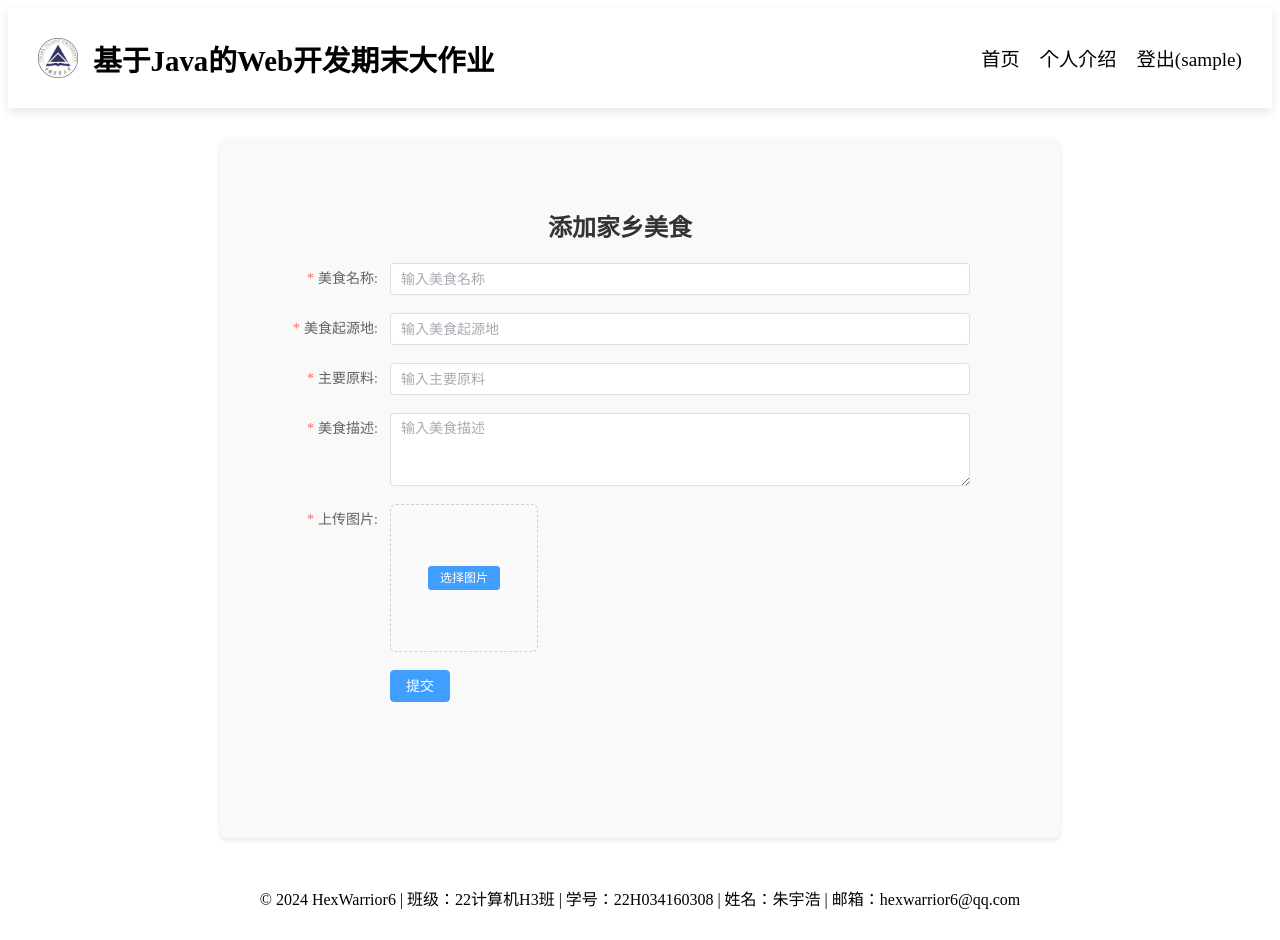
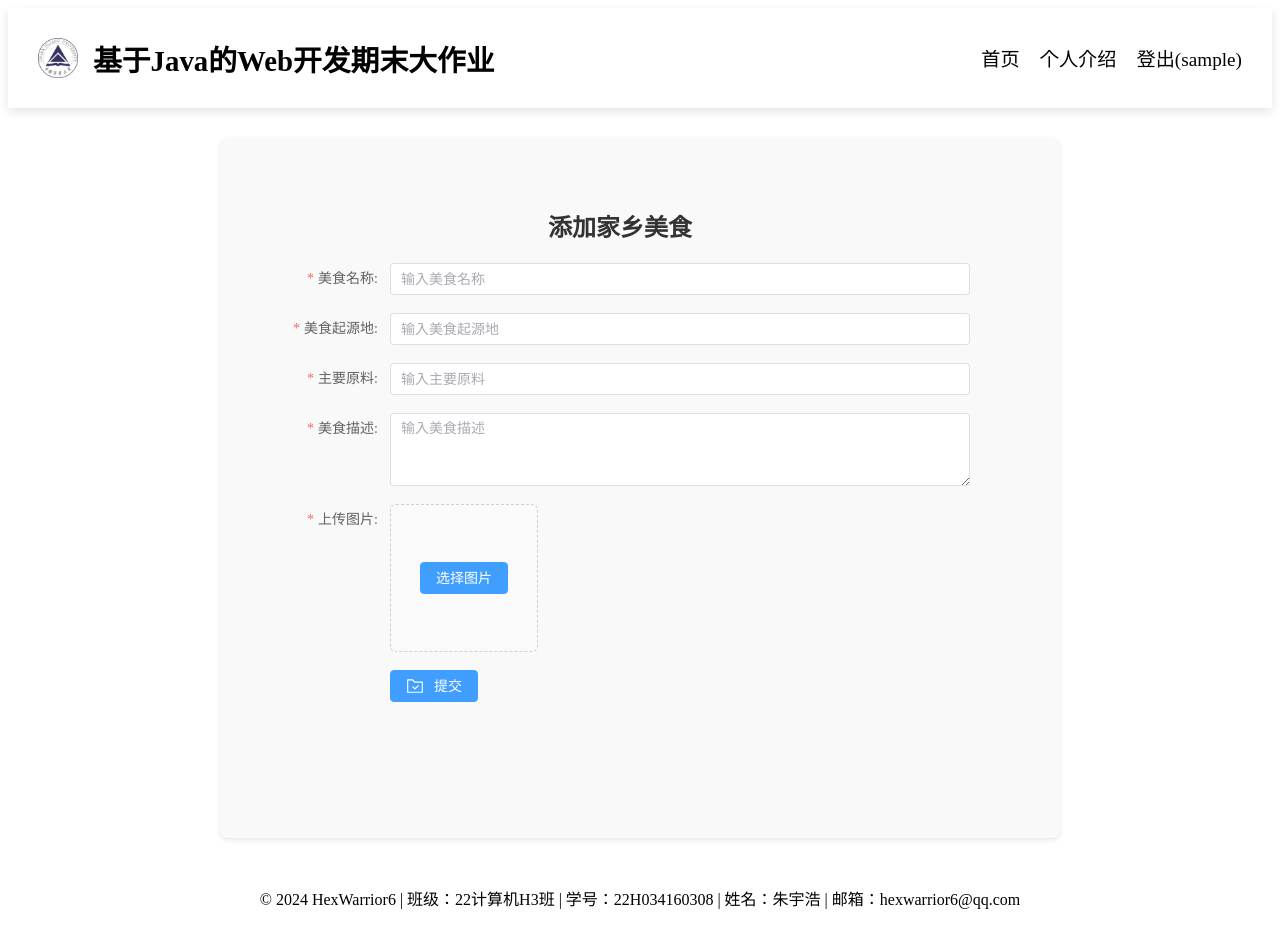
Before and after one commit to hexwarrior6/shaoxing-showcase-web, a Vue app in the folder shaoxing-showcase-web-frontend/: page /add-food in a window 1280 px wide. Built offline with nearby package versions, Linux system fonts and the light colour scheme; sample sign-in values are in the browser's storage.

Commit message:
调整全局element plus组件大小

```diff
--- a/shaoxing-showcase-web-frontend/src/main.js
+++ b/shaoxing-showcase-web-frontend/src/main.js
@@ -7,6 +7,7 @@ import router from './router'
 import 'element-plus/dist/index.css'
 import * as ElementPlusIconsVue from '@element-plus/icons-vue'
 import axios from "axios";
+import ElementPlus from 'element-plus'
 
 const app = createApp(App)
 
@@ -18,5 +19,8 @@ for (const [key, component] of Object.entries(ElementPlusIconsVue)) {
 
 app.use(createPinia())
 app.use(router)
+app.use(ElementPlus, {
+  size: 'large'
+})
 
 app.mount('#app')
--- a/shaoxing-showcase-web-frontend/src/views/food/AddLocalFood.vue
+++ b/shaoxing-showcase-web-frontend/src/views/food/AddLocalFood.vue
@@ -33,13 +33,13 @@
               :limit="1"
               :auto-upload="false"
           >
-            <el-button slot="trigger" size="small" type="primary">选择图片</el-button>
+            <el-button slot="trigger" size="default" type="primary">选择图片</el-button>
           </el-upload>
         </div>
       </el-form-item>
 
       <el-form-item>
-        <el-button type="primary" @click="submitForm" :loading="loading">提交</el-button>
+        <el-button type="primary" @click="submitForm" :loading="loading"><el-icon size="large" style="margin-right: 10px"><FolderChecked/></el-icon>提交</el-button>
       </el-form-item>
     </el-form>
   </div>
```
